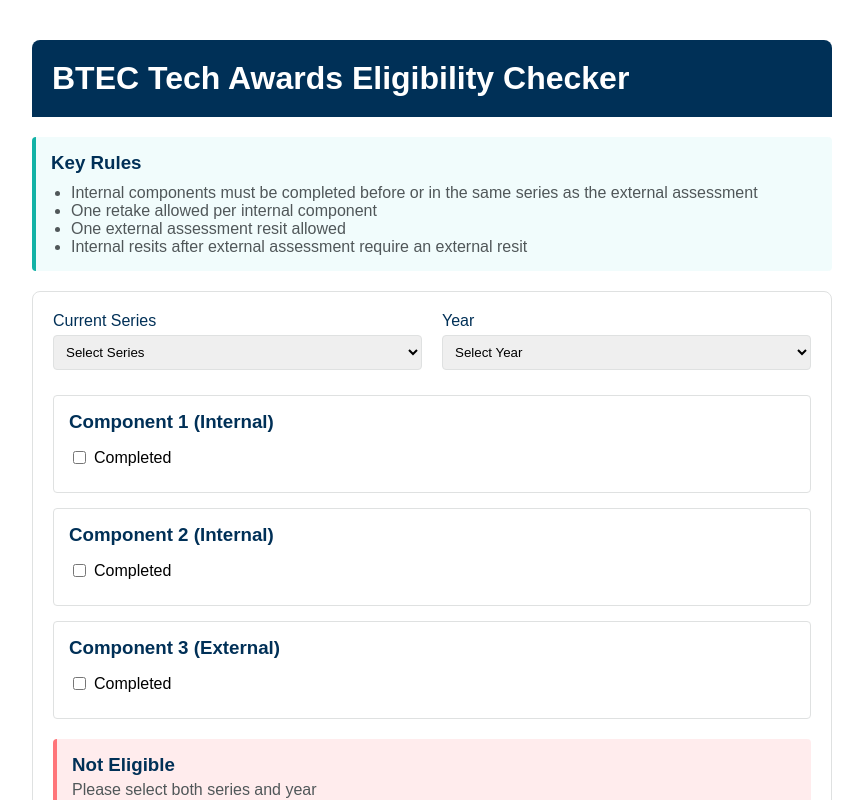
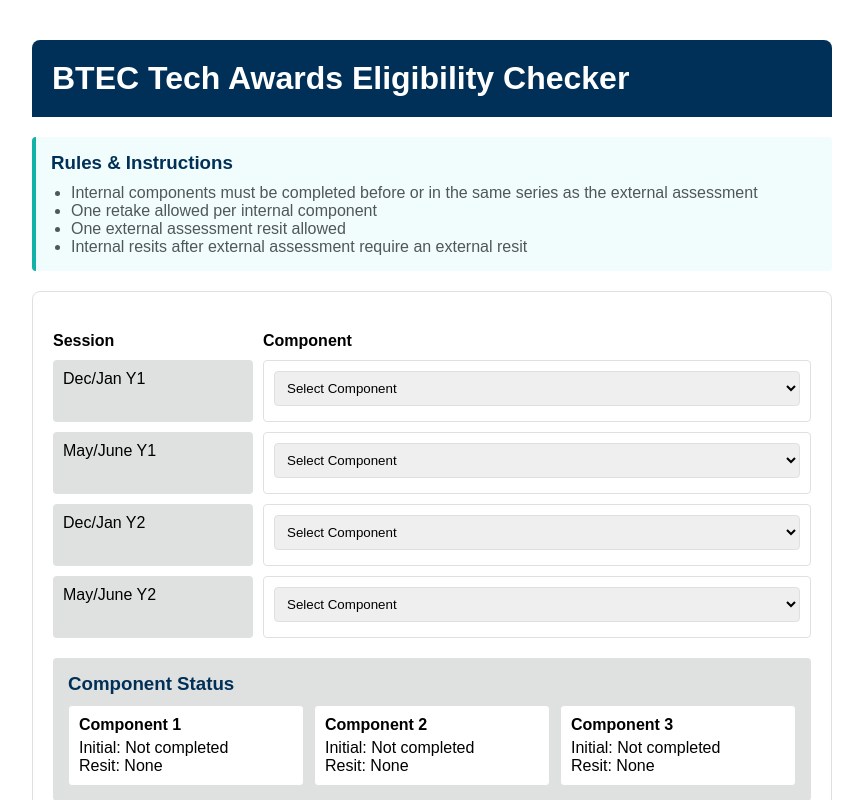
Before and after one commit to beckletts/TerminalRuleChecker, a React (Create React App) app: page / in a window 1280 px wide. Shown: the top 800 px of the page, without its empty margins (208-1071 px from the left). Built offline with nearby package versions, Linux system fonts and the light colour scheme.

Commit message:
Layout changes

```diff
--- a/src/App.js
+++ b/src/App.js
@@ -21,7 +21,6 @@
   },
 };
 
-// Styles
 const styles = {
   container: {
     maxWidth: "800px",
@@ -50,38 +49,35 @@
     marginBottom: "20px",
     borderRadius: "4px",
   },
-  formGroup: {
-    marginBottom: "15px",
+  matrix: {
+    display: "grid",
+    gridTemplateColumns: "200px 1fr",
+    gap: "10px",
+    marginTop: "20px",
   },
-  label: {
-    display: "block",
-    color: colors.accent.midnightBlue,
-    marginBottom: "5px",
+  sessionCell: {
+    padding: "10px",
+    backgroundColor: colors.neutral.mist,
+    borderRadius: "4px",
     fontWeight: "500",
   },
-  select: {
+  componentCell: {
+    padding: "10px",
+    border: `1px solid ${colors.neutral.mist}`,
+    borderRadius: "4px",
+  },
+  dropdown: {
     width: "100%",
     padding: "8px",
+    marginBottom: "5px",
     borderRadius: "4px",
     border: `1px solid ${colors.neutral.mist}`,
-    marginBottom: "10px",
   },
-  componentCard: {
-    backgroundColor: colors.neutral.white,
-    border: `1px solid ${colors.neutral.mist}`,
-    borderRadius: "4px",
-    padding: "15px",
-    marginBottom: "15px",
-  },
-  checkbox: {
-    marginRight: "8px",
-  },
-  dateInput: {
-    width: "100%",
-    padding: "8px",
+  summaryCard: {
+    padding: "10px",
+    backgroundColor: "white",
     borderRadius: "4px",
     border: `1px solid ${colors.neutral.mist}`,
-    marginTop: "5px",
   },
   statusAlert: (type) => ({
     padding: "15px",
@@ -98,124 +94,96 @@
 };
 
 const EligibilityChecker = () => {
-  const [formData, setFormData] = useState({
-    currentSeries: "",
-    currentYear: "",
-    components: {
-      1: { completed: false, date: "", resit: false, resitDate: "" },
-      2: { completed: false, date: "", resit: false, resitDate: "" },
-      3: { completed: false, date: "", resit: false, resitDate: "" },
-    },
+  const sessions = ["Dec/Jan Y1", "May/June Y1", "Dec/Jan Y2", "May/June Y2"];
+
+  const [selectedComponents, setSelectedComponents] = useState({
+    "Dec/Jan Y1": { component: "", resit: "" },
+    "May/June Y1": { component: "", resit: "" },
+    "Dec/Jan Y2": { component: "", resit: "" },
+    "May/June Y2": { component: "", resit: "" },
   });
 
-  const handleChange = (e) => {
-    const { name, value } = e.target;
-    setFormData((prev) => ({
+  const handleComponentChange = (session, component) => {
+    setSelectedComponents((prev) => ({
       ...prev,
-      [name]: value,
+      [session]: { ...prev[session], component },
     }));
+    validateEligibility();
   };
 
-  const handleComponentChange = (componentId, field, value) => {
-    setFormData((prev) => ({
+  const handleResitChange = (session, component) => {
+    setSelectedComponents((prev) => ({
       ...prev,
-      components: {
-        ...prev.components,
-        [componentId]: {
-          ...prev.components[componentId],
-          [field]: value,
-        },
-      },
+      [session]: { ...prev[session], resit: component },
     }));
+    validateEligibility();
   };
 
-  const checkEligibility = () => {
-    if (!formData.currentSeries || !formData.currentYear) {
-      return {
+  const [eligibilityStatus, setEligibilityStatus] = useState({
+    isEligible: false,
+    message: "Please select components",
+  });
+
+  const validateEligibility = () => {
+    // Get all selected components and resits
+    const selections = Object.entries(selectedComponents).filter(
+      ([_, value]) => value.component || value.resit
+    );
+
+    // Check if any components are selected
+    if (selections.length === 0) {
+      setEligibilityStatus({
         isEligible: false,
-        message: "Please select both series and year",
-      };
+        message: "Please select at least one component",
+      });
+      return;
     }
 
-    // Check if any components are completed
-    const hasCompletedComponents = Object.values(formData.components).some(
-      (comp) => comp.completed
+    // Find external assessment (Component 3)
+    const externalAssessment = Object.entries(selectedComponents).find(
+      ([_, value]) =>
+        value.component === "comp3" || value.resit === "comp3_resit"
     );
-    if (!hasCompletedComponents) {
-      return {
+
+    if (!externalAssessment) {
+      setEligibilityStatus({
         isEligible: false,
-        message: "No components have been marked as completed",
-      };
+        message: "External assessment (Component 3) must be completed",
+      });
+      return;
     }
 
-    // Check dates for completed components and resits
-    const completedComponents = Object.entries(formData.components).filter(
-      ([_, comp]) => comp.completed
+    // Check terminal rule
+    const [externalSession, _] = externalAssessment;
+    const externalIndex = sessions.indexOf(externalSession);
+
+    const hasLateInternal = Object.entries(selectedComponents).some(
+      ([session, value]) => {
+        const sessionIndex = sessions.indexOf(session);
+        return (
+          sessionIndex > externalIndex &&
+          (value.component?.startsWith("comp1") ||
+            value.component?.startsWith("comp2") ||
+            value.resit?.startsWith("comp1") ||
+            value.resit?.startsWith("comp2"))
+        );
+      }
     );
-    const missingDates = completedComponents.some(([_, comp]) => {
-      if (!comp.date) return true;
-      if (comp.resit && !comp.resitDate) return true;
-      return false;
-    });
 
-    if (missingDates) {
-      return {
+    if (hasLateInternal) {
+      setEligibilityStatus({
         isEligible: false,
-        message: "Please provide all required dates",
-      };
+        message:
+          "Internal components must be completed before or in the same series as the external assessment",
+      });
+      return;
     }
 
-    // Check terminal rule including resits
-    if (formData.components[3].completed) {
-      const externalDate = new Date(
-        formData.components[3].resit
-          ? formData.components[3].resitDate
-          : formData.components[3].date
-      );
-      const internalDates = [1, 2]
-        .filter((id) => formData.components[id].completed)
-        .map((id) => {
-          const comp = formData.components[id];
-          return new Date(comp.resit ? comp.resitDate : comp.date);
-        });
-
-      if (internalDates.some((date) => date > externalDate)) {
-        return {
-          isEligible: false,
-          message:
-            "Internal components must be completed before or in the same series as the external assessment",
-        };
-      }
-
-      // Check if internal resit requires external resit
-      const hasLateInternalResit = [1, 2].some((id) => {
-        const comp = formData.components[id];
-        if (comp.resit) {
-          const resitDate = new Date(comp.resitDate);
-          const originalExternalDate = new Date(formData.components[3].date);
-          return (
-            resitDate > originalExternalDate && !formData.components[3].resit
-          );
-        }
-        return false;
-      });
-
-      if (hasLateInternalResit) {
-        return {
-          isEligible: false,
-          message:
-            "External assessment must be resit when internal components are retaken after the initial external assessment",
-        };
-      }
-    }
-
-    return {
+    setEligibilityStatus({
       isEligible: true,
       message: "All requirements have been met",
-    };
+    });
   };
-
-  const eligibilityStatus = checkEligibility();
 
   return (
     <div style={styles.container}>
@@ -225,7 +193,7 @@
 
       <div style={styles.alert}>
         <h3 style={{ margin: "0 0 10px 0", color: colors.accent.midnightBlue }}>
-          Key Rules
+          Rules & Instructions
         </h3>
         <ul
           style={{
@@ -247,126 +215,95 @@
       </div>
 
       <div style={styles.card}>
+        <div style={styles.matrix}>
+          {/* Header row */}
+          <div style={{ fontWeight: "bold" }}>Session</div>
+          <div style={{ fontWeight: "bold" }}>Component</div>
+
+          {/* Session rows */}
+          {sessions.map((session) => (
+            <React.Fragment key={session}>
+              <div style={styles.sessionCell}>{session}</div>
+              <div style={styles.componentCell}>
+                <select
+                  style={styles.dropdown}
+                  value={selectedComponents[session].component}
+                  onChange={(e) =>
+                    handleComponentChange(session, e.target.value)
+                  }
+                >
+                  <option value="">Select Component</option>
+                  <option value="comp1">Component 1 (Internal)</option>
+                  <option value="comp2">Component 2 (Internal)</option>
+                  <option value="comp3">Component 3 (External)</option>
+                </select>
+
+                {selectedComponents[session].component && (
+                  <select
+                    style={{ ...styles.dropdown, marginTop: "5px" }}
+                    value={selectedComponents[session].resit}
+                    onChange={(e) => handleResitChange(session, e.target.value)}
+                  >
+                    <option value="">Add Resit (Optional)</option>
+                    <option value="comp1_resit">Component 1 Resit</option>
+                    <option value="comp2_resit">Component 2 Resit</option>
+                    <option value="comp3_resit">Component 3 Resit</option>
+                  </select>
+                )}
+              </div>
+            </React.Fragment>
+          ))}
+        </div>
+
+        {/* Component Summary */}
         <div
           style={{
-            display: "grid",
-            gridTemplateColumns: "1fr 1fr",
-            gap: "20px",
+            marginTop: "20px",
+            padding: "15px",
+            backgroundColor: colors.neutral.mist,
+            borderRadius: "4px",
           }}
         >
-          <div style={styles.formGroup}>
-            <label style={styles.label}>Current Series</label>
-            <select
-              name="currentSeries"
-              value={formData.currentSeries}
-              onChange={handleChange}
-              style={styles.select}
-            >
-              <option value="">Select Series</option>
-              <option value="decjan">December/January</option>
-              <option value="mayjun">May/June</option>
-            </select>
-          </div>
+          <h3
+            style={{ margin: "0 0 10px 0", color: colors.accent.midnightBlue }}
+          >
+            Component Status
+          </h3>
+          <div
+            style={{
+              display: "grid",
+              gridTemplateColumns: "repeat(3, 1fr)",
+              gap: "10px",
+            }}
+          >
+            {["Component 1", "Component 2", "Component 3"].map(
+              (comp, index) => {
+                const componentId = `comp${index + 1}`;
+                const completedSession = Object.entries(
+                  selectedComponents
+                ).find(([_, value]) => value.component === componentId);
+                const resitSession = Object.entries(selectedComponents).find(
+                  ([_, value]) => value.resit === `${componentId}_resit`
+                );
 
-          <div style={styles.formGroup}>
-            <label style={styles.label}>Year</label>
-            <select
-              name="currentYear"
-              value={formData.currentYear}
-              onChange={handleChange}
-              style={styles.select}
-            >
-              <option value="">Select Year</option>
-              <option value="year1">Year 1</option>
-              <option value="year2">Year 2</option>
-            </select>
+                return (
+                  <div key={comp} style={styles.summaryCard}>
+                    <div style={{ fontWeight: "bold", marginBottom: "5px" }}>
+                      {comp}
+                    </div>
+                    <div>
+                      Initial:{" "}
+                      {completedSession ? completedSession[0] : "Not completed"}
+                    </div>
+                    <div>Resit: {resitSession ? resitSession[0] : "None"}</div>
+                  </div>
+                );
+              }
+            )}
           </div>
         </div>
 
-        {[1, 2, 3].map((componentId) => (
-          <div key={componentId} style={styles.componentCard}>
-            <h3
-              style={{
-                margin: "0 0 15px 0",
-                color: colors.accent.midnightBlue,
-              }}
-            >
-              Component {componentId}{" "}
-              {componentId === 3 ? "(External)" : "(Internal)"}
-            </h3>
-
-            <div style={{ marginBottom: "10px" }}>
-              <label style={{ display: "flex", alignItems: "center" }}>
-                <input
-                  type="checkbox"
-                  checked={formData.components[componentId].completed}
-                  onChange={(e) =>
-                    handleComponentChange(
-                      componentId,
-                      "completed",
-                      e.target.checked
-                    )
-                  }
-                  style={styles.checkbox}
-                />
-                Completed
-              </label>
-            </div>
-
-            {formData.components[componentId].completed && (
-              <>
-                <div>
-                  <label style={styles.label}>Initial Completion Date</label>
-                  <input
-                    type="date"
-                    value={formData.components[componentId].date}
-                    onChange={(e) =>
-                      handleComponentChange(componentId, "date", e.target.value)
-                    }
-                    style={styles.dateInput}
-                  />
-                </div>
-
-                <div style={{ marginTop: "10px" }}>
-                  <label style={{ display: "flex", alignItems: "center" }}>
-                    <input
-                      type="checkbox"
-                      checked={formData.components[componentId].resit}
-                      onChange={(e) =>
-                        handleComponentChange(
-                          componentId,
-                          "resit",
-                          e.target.checked
-                        )
-                      }
-                      style={styles.checkbox}
-                    />
-                    Resit Required
-                  </label>
-                </div>
-
-                {formData.components[componentId].resit && (
-                  <div style={{ marginTop: "10px" }}>
-                    <label style={styles.label}>Resit Date</label>
-                    <input
-                      type="date"
-                      value={formData.components[componentId].resitDate}
-                      onChange={(e) =>
-                        handleComponentChange(
-                          componentId,
-                          "resitDate",
-                          e.target.value
-                        )
-                      }
-                      style={styles.dateInput}
-                    />
-                  </div>
-                )}
-              </>
-            )}
-          </div>
-        ))}
-
+        {/* Status message */}
         <div
           style={styles.statusAlert(
             eligibilityStatus.isEligible ? "success" : "error"
```
